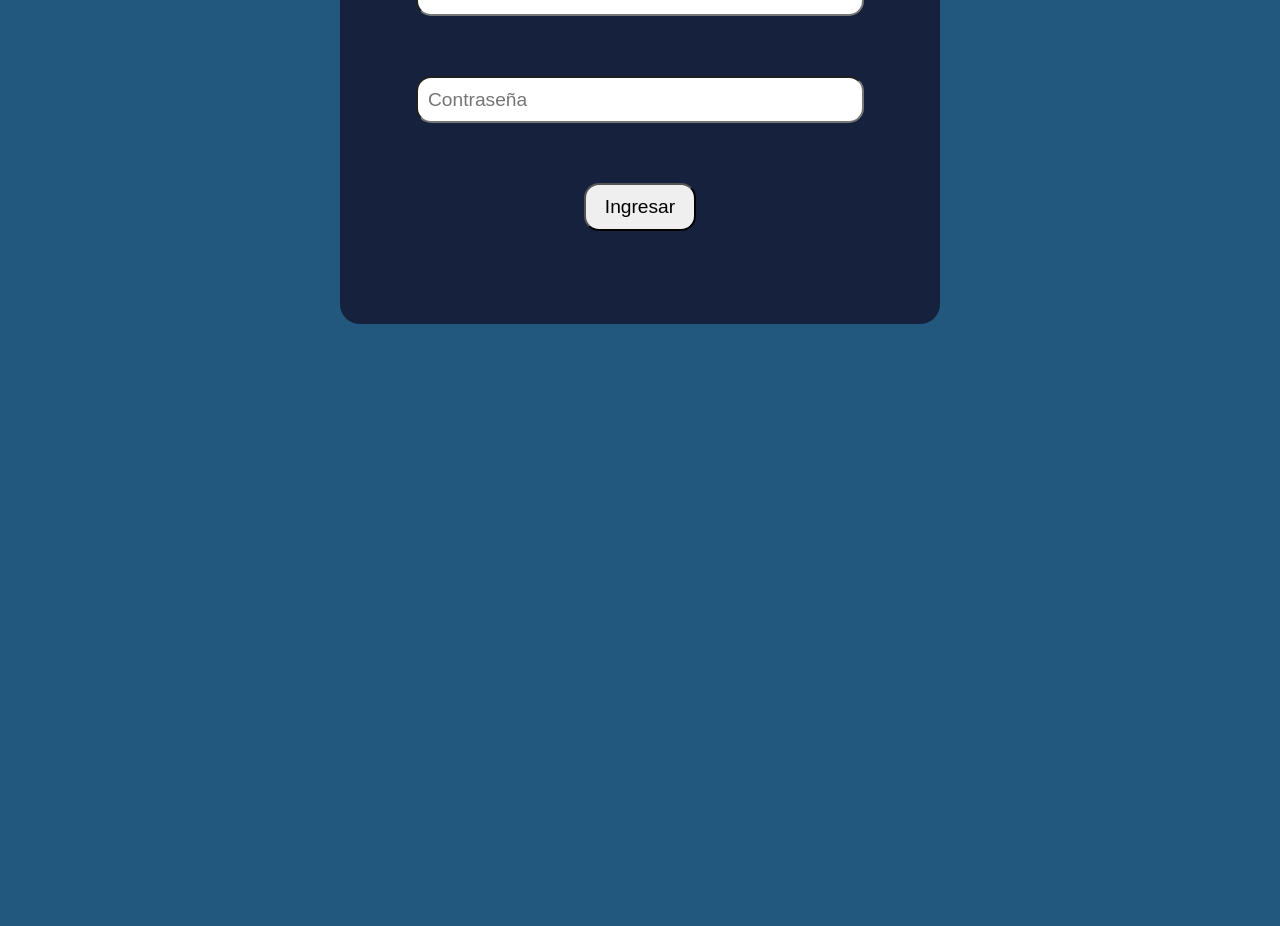
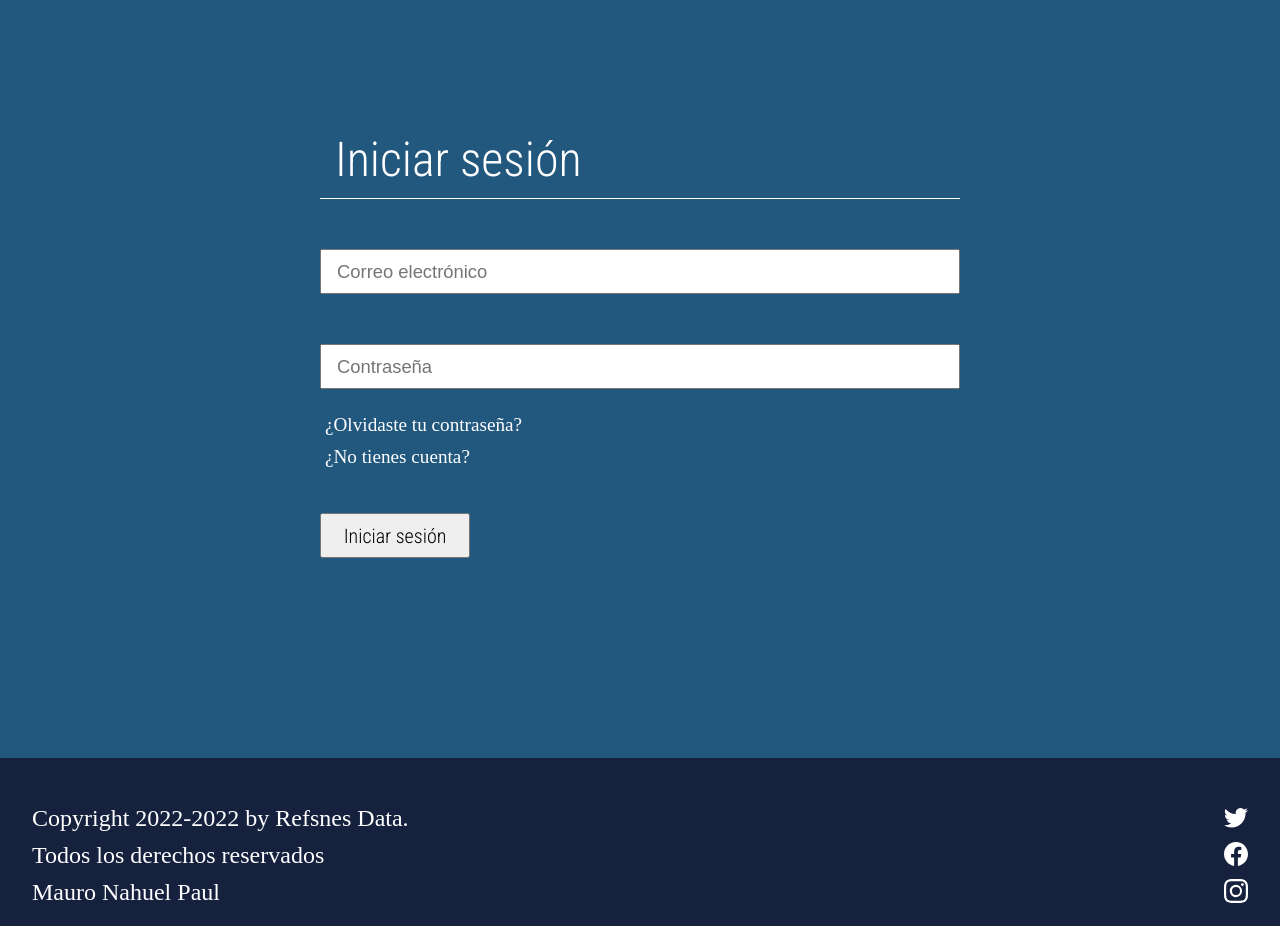
Before and after one commit to MauroNahuelPaul/Eznox-React-Firebase, a React (Create React App) app: page /login in a window 1280 px wide. Shown: the part 326-1252 px from the top of the page. Before the commit the page ends 800 px from the top, so only its background shows below. Built offline with nearby package versions, Linux system fonts and the light colour scheme; no server answers; the database is empty; a small style sheet from the web is missing.

Commit message:
Se creo el footer y se modifico el login

```diff
--- a/package.json
+++ b/package.json
@@ -9,6 +9,7 @@
     "firebase": "^9.19.0",
     "react": "^18.2.0",
     "react-dom": "^18.2.0",
+    "react-icons": "^4.8.0",
     "react-router-dom": "^6.9.0",
     "react-scripts": "5.0.1",
     "sass": "^1.58.3",
--- a/src/components/DetalleLibro.js
+++ b/src/components/DetalleLibro.js
@@ -9,7 +9,7 @@ export const DetalleLibro = ({ libro }) => {
                 <h3 className="autor">Autor: {libro.autor}</h3>
                 <p className="año">Años: {libro.año}</p>
                 <p className="genero">Genero: {libro.genero}</p>
-                <bottom>Comprar</bottom>
+                <bottom>Adquerir</bottom>
             </div>
 
         </div>
--- /dev/null
+++ b/src/components/Footer.js
@@ -0,0 +1,24 @@
+import { Link } from "react-router-dom";
+import { BsTwitter,BsFacebook,BsInstagram } from 'react-icons/bs';
+
+export const Footer = () => {
+    return (
+        <footer className="footer">
+            <ul className="">
+                <li className="">
+                    <Link className="" to="https://www.w3schools.com/about/about_copyright.asp">Copyright 2022-2022 by Refsnes
+                        Data.</Link>
+                    <Link className="" to="https://twitter.com"><BsTwitter /></Link>
+                </li>
+                <li className="">
+                    <Link className="" to="https://www.w3schools.com/about/about_copyright.asp">Todos los derechos reservados</Link>
+                    <Link className="" to="https://www.facebook.com/"><BsFacebook /></Link>
+            </li>
+            <li className="">
+                <Link className="" to="https://github.com/MauroNahuelPaul">Mauro Nahuel Paul</Link>
+                <Link className="" to="https://www.instagram.com/"><BsInstagram/></Link>
+            </li>
+        </ul>
+        </footer >
+    )
+}
--- a/src/components/LoginScreen.js
+++ b/src/components/LoginScreen.js
@@ -1,9 +1,10 @@
 import { useContext, useState } from 'react'
 import { LoginContext } from '../context/LoginContext'
+import { Link } from 'react-router-dom'
 // import './LoginScreen.scss'
 
 const LoginScreen = () => {
-    const { login } = useContext(LoginContext)
+    const { user, login } = useContext(LoginContext)
 
     const [values, setValues] = useState({
         email: '',
@@ -22,20 +23,21 @@ const LoginScreen = () => {
 
         login(values)
     }
-
+    if (!user.logged) {
         return (
-        <div className="login-container">
-            <div className="login">
-                <h2>Ingresar</h2>
-                <hr/>
-
+            <div className="">
+                <div className="formulario-ingreso">
+                    <div className="recuadro__apartado">
+                        <h2 className="apartado">Iniciar sesión</h2>
+                    </div>
                     <form onSubmit={handleSubmit}>
+                        <div className='formulario-ingreso__datos'>
                             <input
                                 onChange={handleChange}
                                 name="email"
                                 value={values.email}
                                 type={'email'}
-                        className="form-email"
+                                className="formulario__input"
                                 placeholder='Correo electrónico'
                             />
 
@@ -44,15 +46,25 @@ const LoginScreen = () => {
                                 value={values.password}
                                 onChange={handleChange}
                                 type={'password'}
-                        className="form-pass"
+                                className="formulario__input"
                                 placeholder='Contraseña'
                             />
-
-                    <button className='form-boton' type='submit'>Ingresar</button>
+                        </div>
+                        <div className="formulario-ingreso__direcciones">
+                            <ul>
+                                <li className=""><Link className="">¿Olvidaste tu contraseña?</Link></li>
+                                <li className=""><Link className="">¿No tienes cuenta?</Link></li>
+                            </ul>
+                        </div>
+                        <button className="" type="submit">Iniciar sesión</button>
                     </form>
                 </div>
             </div>
         )
     }
+    else {
+        return (<h2>Hola</h2>)
+    }
+}
 
 export default LoginScreen
--- a/src/components/Navbar.js
+++ b/src/components/Navbar.js
@@ -8,7 +8,7 @@ export const Navbar = () => {
 
             <nav className="header__container">
                 <ul className="navbar">
-                    <li className="navbar__link"><Link to="./">INICIO</Link>  </li>
+                    <li className="navbar__link"><Link to="./">INICIO</Link></li>
                     <li className="navbar__link"><Link to="./explorar">EXPLORAR</Link></li>
                     <li className="navbar__link"><Link to="./biblioteca">BIBLIOTECA</Link></li>
                     <li className="navbar__link"><Link to="./cuenta">CUENTA</Link></li>
--- a/src/context/LoginContext.js
+++ b/src/context/LoginContext.js
@@ -41,7 +41,7 @@ export const LoginProvider = ({ children }) => {
         }
         else {
             StartToastifyInstance({
-                text: "Los datos ingresados son ingresados",
+                text: "Los datos ingresados son inválidos",
                 duration: 3000,
                 close: true,
                 gravity: "top", // `top` or `bottom`
--- a/src/routes/PublicRoutes.js
+++ b/src/routes/PublicRoutes.js
@@ -1,13 +1,20 @@
 import { Navigate, Route, Routes } from "react-router-dom"
 import LoginScreen from "../components/LoginScreen"
+import { Nosotros } from "../components/Nosotros"
+import { Navbar } from "../components/Navbar"
+import { Footer } from "../components/Footer"
 
 
 export const PublicRoutes = () => {
     return (
+    <>
+        <Navbar />
         <Routes>
+            <Route path="/" element={<Nosotros />} />
             <Route path='/login' element={<LoginScreen />} />
-            <Route path='*' element={ <Navigate to={"/login"}/> }/>
+            <Route path='*' element={<Navigate to={"/login"} />} />
         </Routes>
-
+        <Footer/>
+    </>
     )
 }
--- /dev/null
+++ b/src/styles/components/_Footer.scss
@@ -0,0 +1,20 @@
+.footer{
+    background-color: $primary-color;
+    padding-top: 40px;
+    padding-bottom: 10px;
+    >ul{
+        >li{
+            margin: 7px auto;
+            width: 95%;
+            display: flex;
+            justify-content: space-between;
+            >a{
+                font-size: 1.5rem;
+                &:hover{
+                    color: $secondary-color;
+                    transition: 1s;
+                }
+            }
+        }
+    }
+}
--- a/src/styles/components/_LoginScreen.scss
+++ b/src/styles/components/_LoginScreen.scss
@@ -1,48 +1,63 @@
-.login-container {
-    width: 100%;
-    height: 100vh;
-    display: flex;
-    align-items: center;
-    justify-content: center;
-    background-color: $secondary-color;
-
-    .login {
-        width: 600px;
-        height: 500px;
-        padding: 20px;
-        background-color: $primary-color;
-        border-radius: 20px;
-
-        >h2 {
-            text-align: center;
+.formulario-ingreso {
+    margin: 200px auto;
+    width: 50%;
+    >.recuadro__apartado {
+        border-bottom: 1px solid white;
+        >.apartado {
+            margin-bottom:10px;
+            margin-left: 15px;
             font-family: $primary-font-style;
             font-size: 3rem;
             color: white;
-            margin-bottom: 15px;
+            font-weight: 200;
         }
-        >form{
-            height: 80%;
-            padding-top: 50px;
-            >.form-email,>.form-pass,>.form-boton{
-                font-size: 1.2rem;
-                padding-left: 10px;
-                margin: 0 auto;
-                margin-bottom: 60px;
-                display: block;
-                height: 15%;
-                width: 80%;
-                border-radius: 15px;
-                transition: 0.5s;
-                outline: none;
+    }
+
+    >form {
+        >.formulario-ingreso__datos{
+            >.formulario__input{
+                width: 100%;
+                margin-top: 50px;
+                height: 45px;
+                font-size: 1.15rem;
+                padding-left: 15px;
+                color: black;
                 &:focus{
-                    background-color: $tercer-color;
+                    transition: 1s;
+                    outline: none;
+                    border-radius: 20px;
+                    background-color: $primary-color;
+                    color: white;
                 }
             }
-            >.form-boton{
-                width: 20%;
-                padding: 0px;
+        }
+        >.formulario-ingreso__direcciones{
+            margin-top: 25px;
+            >ul{
+                >li{
+                    margin-top: 10px;
+                    margin-left: 5px;
+                    font-size: 1.2rem;
+                    >a:hover{
+                        color:$primary-color;
+                        transition: 1s;
+                    }
+                }
             }
-            margin: 0;
         }
+        >button{
+            margin-top: 45px;
+            width: 150px;
+            height: 45px;
+            font-size: 1.25rem;
+            font-family: $primary-font-style;
+            font-weight: 200;
+            &:hover{
+                background-color:$primary-color;
+                transition: 1s;
+                color: white;
+            }
+        }
+
     }
 }
--- a/src/styles/components/_Navbar.scss
+++ b/src/styles/components/_Navbar.scss
@@ -13,7 +13,6 @@
             font-family: $primary-font-style;
             color: $font-color;
             font-size: 5rem;
-
         }
     }
 
@@ -28,12 +27,10 @@
                 color: $font-color;
                 font-size: 1.2rem;
                 font-weight: 100;
-
-
-                &:hover {
+                a:hover {
+                    transition: 0.5s;
                     cursor: pointer;
                     color: $secondary-color;
-                    transition: 0.5s;
                 }
             }
         }
--- a/src/styles/main.scss
+++ b/src/styles/main.scss
@@ -3,6 +3,7 @@
 @import "./base/base";
 
 @import "./components/Navbar";
+@import "./components/Footer";
 @import "./components/Nosotros";
 @import "./components/Reacuadro";
 @import "./components/Libro";
@@ -11,7 +12,8 @@
 @import "./components/DetalleLibro";
 @import "./components/DetalleLibroContainer";
 @import "./components/Loader";
-@import "./components/LoginScreen"
+@import "./components/LoginScreen";
+
 
 
 // @import "./components/footer";
```
Also changed, not shown: src/routes/PrivateRoutes.js (+6 -3 lines), 9 other files (tests, documents, lock files or other folders). Lines whose indentation alone changed are shown as unchanged.
